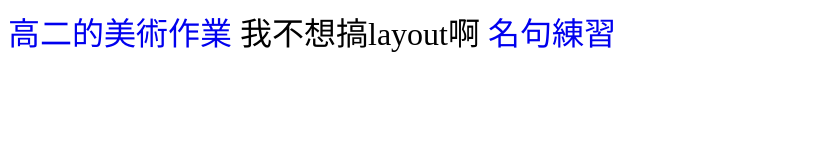
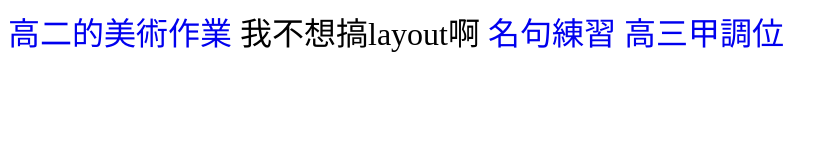
Before and after one commit to Edwin0319Small/Edwin0319Small.github.io, a plain HTML site: page index.html in a window 1280 px wide. Shown: the whole page, without its empty margins (0-836 px from the left). Drawn offline with Linux system fonts and the light colour scheme.

Commit message:
Update index.html

```diff
--- a/index.html
+++ b/index.html
@@ -14,6 +14,7 @@
     <a href="./press_index/school_milk/try2.html">高二的美術作業</a>
     我不想搞layout啊
     <a href="./press_index/Chinese_idiom_practice/index.html">名句練習</a>
+    <a href="./press_index/adjust_seat/adjust_seat.html">高三甲調位</a>
 </body>
 <script src="./src/main.js"></script>
 </html>
```
